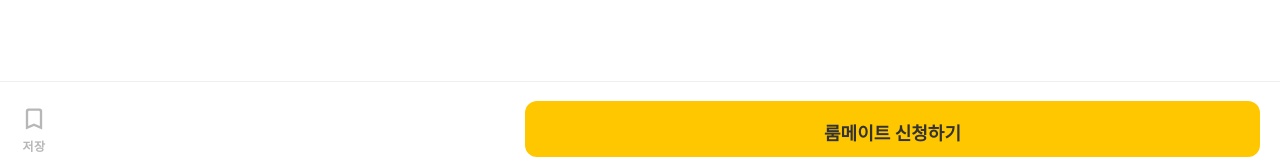
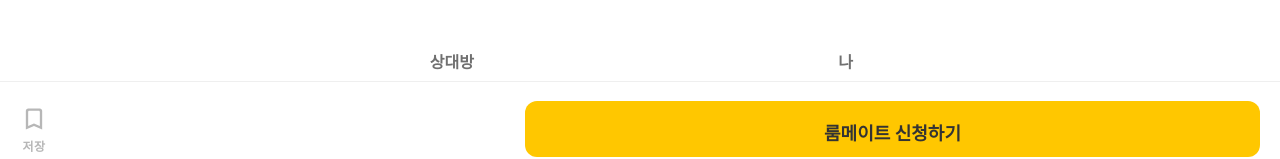
Before and after one commit to G-E-E-K-S/GEEKS-FE, a React (Create React App) app: page /user in a window 1280 px wide. Shown: the part 624-783 px from the top of the page. Built offline with nearby package versions, Linux system fonts and the light colour scheme.

Commit message:
Modify detail user page cause of design Change

```diff
--- /dev/null
+++ b/src/components/Roommate/LifeStyle.js
@@ -0,0 +1,38 @@
+import React from "react";
+import styled from "styled-components";
+
+const LifeStyleBox = styled.div`
+  display: flex;
+  border-top: 1px solid #efefef;
+  padding-top: 2.36vh;
+  padding-bottom: 2.36vh;
+`;
+const LifeStyleTxt = styled.div``;
+const SameLifeStyle = styled.div`
+  border-radius: 20px;
+  background: #edf7fd;
+  padding: 0.94vh 4.1vw;
+  color: #707070;
+  font-size: 1rem;
+  font-style: normal;
+  font-weight: 600;
+  line-height: 24px;
+`;
+const DiffrentLifeStlye = styled(SameLifeStyle)`
+  background: linear-gradient(
+      0deg,
+      rgba(255, 184, 184, 0.2) 0%,
+      rgba(255, 184, 184, 0.2) 100%
+    ),
+    #fcede8;
+`;
+const LifeStyle = (props) => {
+  return (
+    <LifeStyleBox>
+      <LifeStyleTxt>{props.lifeStyle}</LifeStyleTxt>
+      <SameLifeStyle>{props.sameLifeStyle}</SameLifeStyle>
+      <DiffrentLifeStlye>{props.diffrentLifeStyle}</DiffrentLifeStlye>
+    </LifeStyleBox>
+  );
+};
+export default LifeStyle;
--- a/src/pages/FindRoommate/User.js
+++ b/src/pages/FindRoommate/User.js
@@ -5,6 +5,7 @@ import styled from "styled-components";
 import * as c from "../../components/Common/CommonStyle";
 import Br from "../../components/Common/Br";
 import HeaderMenu from "../../components/Common/HeaderMenu";
+import LifeStyle from "../../components/Roommate/LifeStyle";
 import BasicProfile from "../../assets/img/MyPage/basicProfile.svg";
 import ChatImg from "../../assets/img/Roommate/chat.svg";
 import Info from "../../assets/img/Roommate/info.svg";
@@ -156,6 +157,21 @@ const CharContainer = styled.div`
   height: 140px;
   margin: 0 auto;
 `;
+const OtherAndMeTxt = styled.div`
+  display: flex;
+  margin-top: 6.63vh;
+  margin-bottom: 2.36vh;
+  color: #707070;
+  font-size: 16px;
+  font-style: normal;
+  font-weight: 600;
+  line-height: 24px;
+`;
+const Other = styled.div`
+  margin-left: 28.46vw;
+  margin-right: 28.45vw;
+`;
+const Me = styled.div``;
 const User = () => {
   const textCenter = {
     id:'textCenter',
@@ -230,10 +246,14 @@ const User = () => {
               <MatchColorText>맞춰가면 좋아요</MatchColorText>
             </MatchText>
             {/* Match Text */}
-            {/* <DounetChart></DounetChart> */}
             <CharContainer>
               <Chart type='doughnut' data={Data} plugins={[textCenter]}/>
             </CharContainer>
+            <OtherAndMeTxt>
+              <Other>{`상대방`}</Other>
+              <Me>{`나`}</Me>
+            </OtherAndMeTxt>
+            <LifeStyle lifeStyle={`잠버릇`}/>
           </TopProfile>
         </c.SubScreen>
       </c.ScreenComponent>
```
Also changed, not shown: src/components/Common/BottomSheet.js (line endings or trailing spaces).
